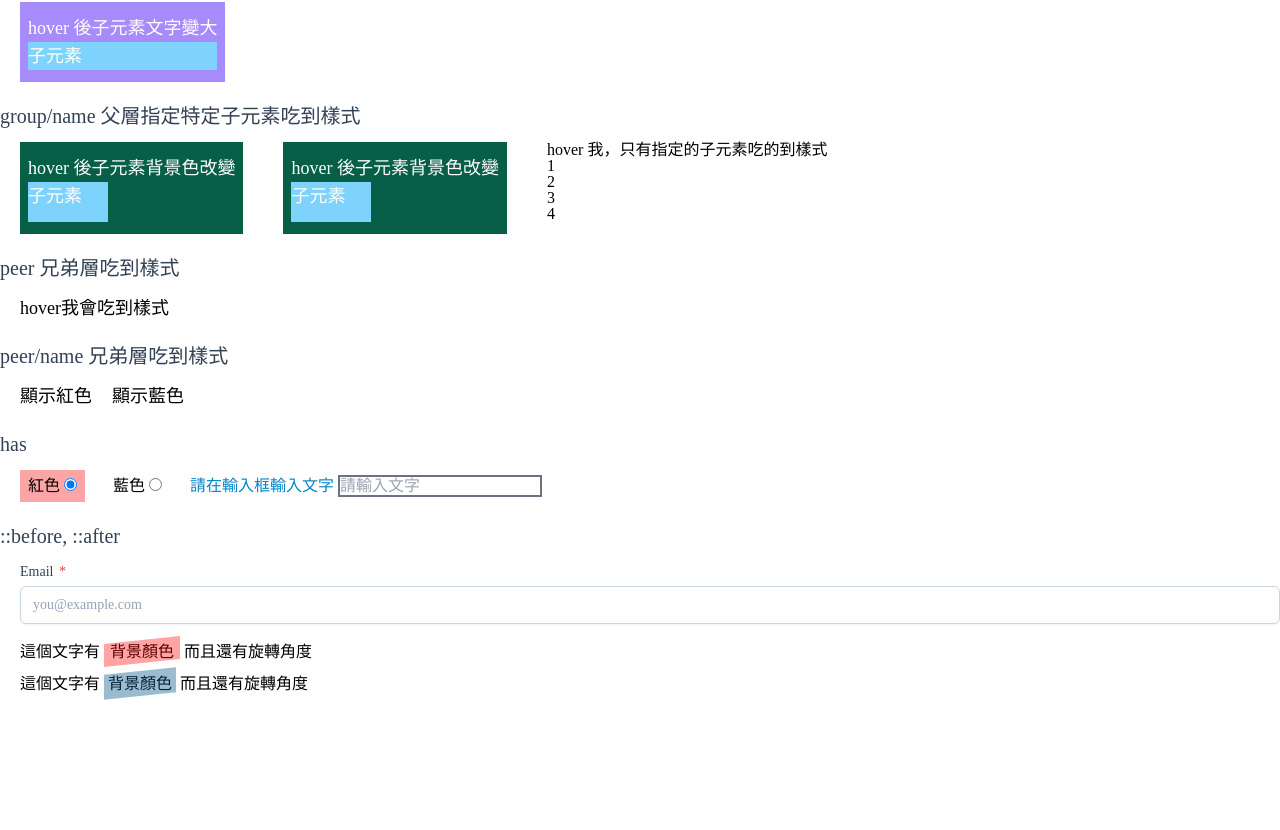
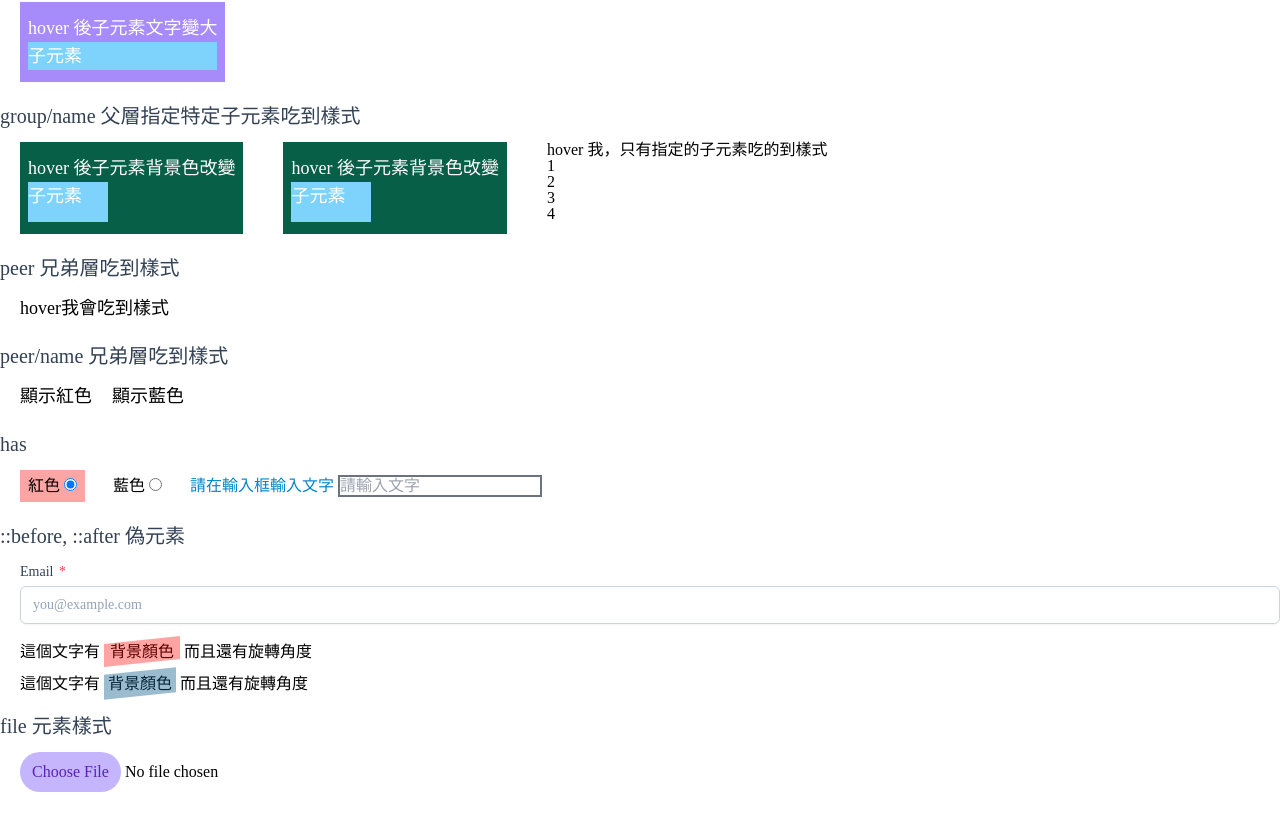
Before and after one commit to MizuYang/tailwind-playground, a Nuxt app: page /demo in a window 1280 px wide. Shown: the part 682-1512 px from the top of the page. Before the commit the page ends 1434 px from the top, so only its background shows below. Built offline with nearby package versions, Linux system fonts and the light colour scheme.

Commit message:
新增 file 元素樣式

```diff
--- a/pages/demo.vue
+++ b/pages/demo.vue
@@ -184,7 +184,7 @@
         </template>
       </SectionContent>
 
-      <SectionContent title="::before, ::after">
+      <SectionContent title="::before, ::after 偽元素">
         <template #content>
           <label class="block">
             <span
@@ -211,10 +211,22 @@
 
             <p>
               這個文字有
-              <span class="relative p-1 before:bg-sky-800/40 before:absolute before:top-0 before:bottom-0 before:left-0 before:right-0 before:-skew-y-6">背景顏色</span>
+              <span
+                class="relative p-1 before:absolute before:bottom-0 before:left-0 before:right-0 before:top-0 before:-skew-y-6 before:bg-sky-800/40"
+                >背景顏色</span
+              >
               而且還有旋轉角度
             </p>
           </div>
+        </template>
+      </SectionContent>
+
+      <SectionContent title="file 元素樣式">
+        <template #content>
+          <input
+            type="file"
+            class="cursor-pointer file:cursor-pointer file:rounded-full file:border-none file:bg-violet-300 file:p-3 file:text-violet-800 file:hover:bg-violet-400"
+          />
         </template>
       </SectionContent>
     </main>
```
